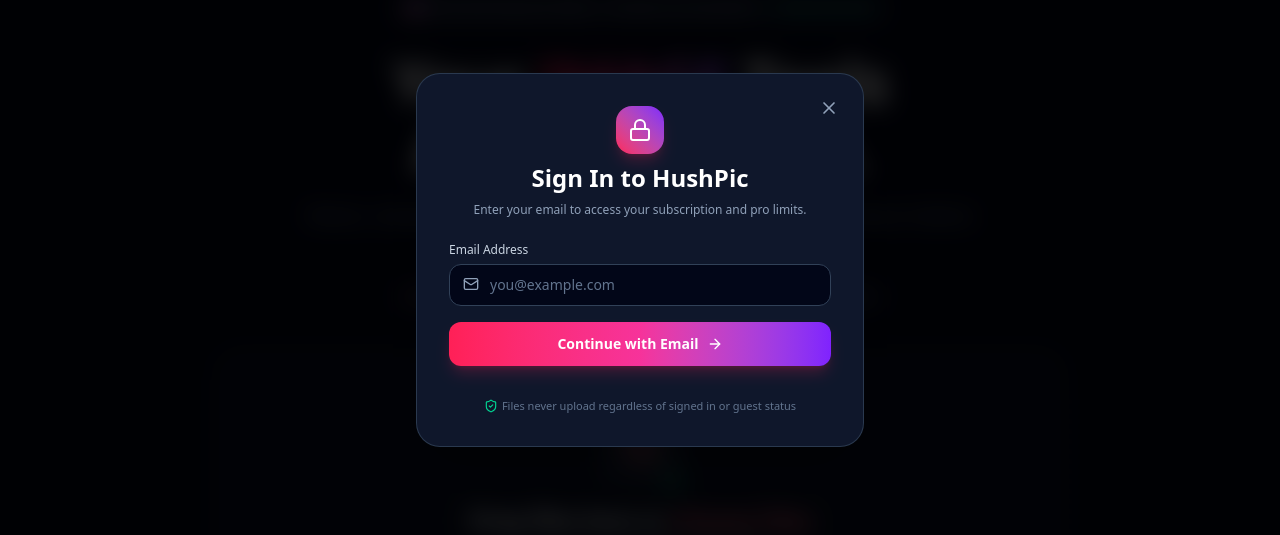
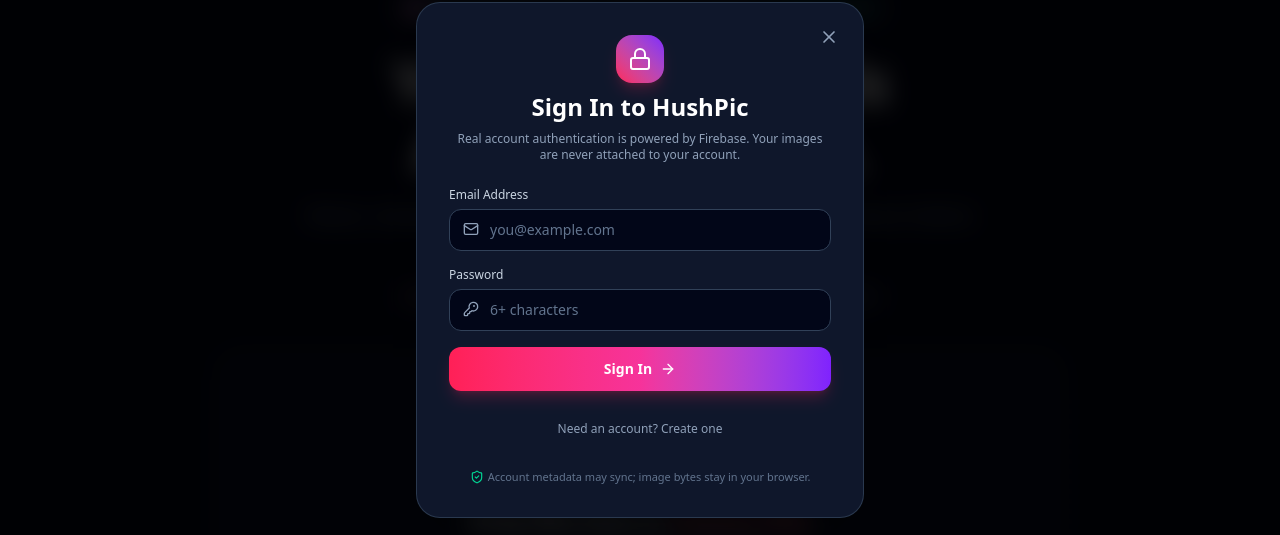
Before and after one commit to CreigT/HushPic, a React (Vite) app: page / in a window 1280 px wide. Both pictures are taken after a click on the button "Sign In". Shown: the part 140-675 px from the top of the page. Built offline with nearby package versions, Linux system fonts and the light colour scheme; no server answers.

Commit message:
feat: replace simulated sign in with Firebase authentication

```diff
--- a/src/components/SignInModal.tsx
+++ b/src/components/SignInModal.tsx
@@ -1,5 +1,11 @@
 import React, { useState } from 'react';
-import { X, Lock, Mail, ArrowRight, ShieldCheck } from 'lucide-react';
+import { X, Lock, Mail, ArrowRight, ShieldCheck, KeyRound } from 'lucide-react';
+import {
+  createUserWithEmailAndPassword,
+  sendEmailVerification,
+  signInWithEmailAndPassword,
+} from 'firebase/auth';
+import { auth } from '../lib/firebase';
 
 interface SignInModalProps {
   isOpen: boolean;
@@ -7,37 +13,44 @@
   onSuccess: () => void;
 }
 
-export const SignInModal: React.FC<SignInModalProps> = ({
-  isOpen,
-  onClose,
-  onSuccess,
-}) => {
+export const SignInModal: React.FC<SignInModalProps> = ({ isOpen, onClose, onSuccess }) => {
   const [email, setEmail] = useState('');
+  const [password, setPassword] = useState('');
+  const [mode, setMode] = useState<'signin' | 'signup'>('signin');
   const [isSubmitting, setIsSubmitting] = useState(false);
+  const [error, setError] = useState<string | null>(null);
 
   if (!isOpen) return null;
 
-  const handleSubmit = (e: React.FormEvent) => {
+  const handleSubmit = async (e: React.FormEvent) => {
     e.preventDefault();
-    if (!email) return;
+    setError(null);
+    setIsSubmitting(true);
 
-    setIsSubmitting(true);
-    setTimeout(() => {
-      localStorage.setItem('hushpic_user_email', email);
-      setIsSubmitting(false);
+    try {
+      if (mode === 'signup') {
+        const credential = await createUserWithEmailAndPassword(auth, email.trim(), password);
+        await sendEmailVerification(credential.user);
+      } else {
+        await signInWithEmailAndPassword(auth, email.trim(), password);
+      }
       onSuccess();
       onClose();
-    }, 600);
+    } catch (err: any) {
+      const code = err?.code || '';
+      if (code.includes('email-already-in-use')) setError('That email already has an account. Sign in instead.');
+      else if (code.includes('invalid-credential')) setError('Incorrect email or password.');
+      else if (code.includes('weak-password')) setError('Use a stronger password with at least 6 characters.');
+      else setError(err?.message || 'Authentication failed.');
+    } finally {
+      setIsSubmitting(false);
+    }
   };
 
   return (
     <div className="fixed inset-0 z-50 flex items-center justify-center p-4 bg-black/80 backdrop-blur-md animate-in fade-in duration-150">
       <div className="relative w-full max-w-md rounded-3xl bg-slate-900 border border-slate-700/80 shadow-2xl p-6 sm:p-8 overflow-hidden space-y-6">
-        <button
-          onClick={onClose}
-          className="absolute top-4 right-4 p-2 rounded-full text-slate-400 hover:text-white hover:bg-slate-800 transition-colors"
-          aria-label="Close sign in"
-        >
+        <button onClick={onClose} className="absolute top-4 right-4 p-2 rounded-full text-slate-400 hover:text-white hover:bg-slate-800 transition-colors" aria-label="Close sign in">
           <X className="w-5 h-5" />
         </button>
 
@@ -45,49 +58,43 @@
           <div className="w-12 h-12 rounded-2xl bg-gradient-to-tr from-rose-500 to-violet-600 flex items-center justify-center text-white mx-auto shadow-lg shadow-rose-500/20">
             <Lock className="w-6 h-6" />
           </div>
-          <h3 className="text-2xl font-bold text-white">Sign In to HushPic</h3>
+          <h3 className="text-2xl font-bold text-white">{mode === 'signup' ? 'Create Your HushPic Account' : 'Sign In to HushPic'}</h3>
           <p className="text-xs text-slate-400">
-            Enter your email to access your subscription and pro limits.
+            Real account authentication is powered by Firebase. Your images are never attached to your account.
           </p>
         </div>
 
         <form onSubmit={handleSubmit} className="space-y-4">
           <div>
-            <label className="block text-xs font-medium text-slate-300 mb-1.5">
-              Email Address
-            </label>
+            <label className="block text-xs font-medium text-slate-300 mb-1.5">Email Address</label>
             <div className="relative">
               <Mail className="absolute left-3.5 top-3 w-4 h-4 text-slate-400" />
-              <input
-                type="email"
-                required
-                value={email}
-                onChange={(e) => setEmail(e.target.value)}
-                placeholder="you@example.com"
-                className="w-full pl-10 pr-4 py-2.5 rounded-xl bg-slate-950 border border-slate-700 text-sm text-white placeholder-slate-500 focus:outline-none focus:border-rose-500"
-              />
+              <input type="email" required value={email} onChange={(e) => setEmail(e.target.value)} placeholder="you@example.com" className="w-full pl-10 pr-4 py-2.5 rounded-xl bg-slate-950 border border-slate-700 text-sm text-white placeholder-slate-500 focus:outline-none focus:border-rose-500" />
             </div>
           </div>
 
-          <button
-            type="submit"
-            disabled={isSubmitting}
-            className="w-full py-3 px-4 rounded-xl bg-gradient-to-r from-rose-500 via-pink-500 to-violet-600 hover:from-rose-600 hover:to-violet-700 text-white font-bold text-sm shadow-lg shadow-rose-500/20 flex items-center justify-center gap-2 cursor-pointer transition-all"
-          >
-            {isSubmitting ? (
-              <div className="w-5 h-5 border-2 border-white/30 border-t-white rounded-full animate-spin" />
-            ) : (
-              <>
-                <span>Continue with Email</span>
-                <ArrowRight className="w-4 h-4" />
-              </>
-            )}
+          <div>
+            <label className="block text-xs font-medium text-slate-300 mb-1.5">Password</label>
+            <div className="relative">
+              <KeyRound className="absolute left-3.5 top-3 w-4 h-4 text-slate-400" />
+              <input type="password" required minLength={6} value={password} onChange={(e) => setPassword(e.target.value)} placeholder="6+ characters" className="w-full pl-10 pr-4 py-2.5 rounded-xl bg-slate-950 border border-slate-700 text-sm text-white placeholder-slate-500 focus:outline-none focus:border-rose-500" />
+            </div>
+          </div>
+
+          {error && <div className="p-3 rounded-xl bg-rose-950/50 border border-rose-500/30 text-xs text-rose-300">{error}</div>}
+
+          <button type="submit" disabled={isSubmitting} className="w-full py-3 px-4 rounded-xl bg-gradient-to-r from-rose-500 via-pink-500 to-violet-600 hover:from-rose-600 hover:to-violet-700 text-white font-bold text-sm shadow-lg shadow-rose-500/20 flex items-center justify-center gap-2 cursor-pointer transition-all disabled:opacity-60">
+            {isSubmitting ? <div className="w-5 h-5 border-2 border-white/30 border-t-white rounded-full animate-spin" /> : <><span>{mode === 'signup' ? 'Create Account' : 'Sign In'}</span><ArrowRight className="w-4 h-4" /></>}
           </button>
         </form>
 
+        <button type="button" onClick={() => { setMode(mode === 'signin' ? 'signup' : 'signin'); setError(null); }} className="w-full text-xs text-slate-400 hover:text-white transition-colors">
+          {mode === 'signin' ? 'Need an account? Create one' : 'Already have an account? Sign in'}
+        </button>
+
         <div className="pt-2 text-center text-[11px] text-slate-500 flex items-center justify-center gap-1">
           <ShieldCheck className="w-3.5 h-3.5 text-emerald-400" />
-          <span>Files never upload regardless of signed in or guest status</span>
+          <span>Account metadata may sync; image bytes stay in your browser.</span>
         </div>
       </div>
     </div>
```
